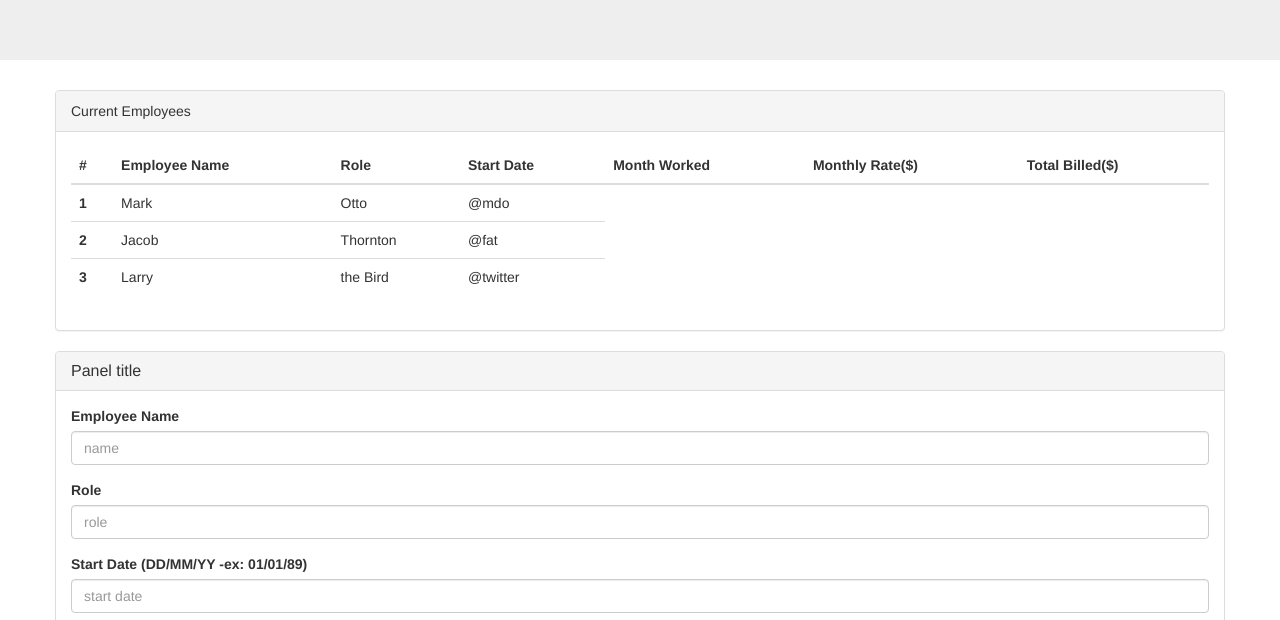
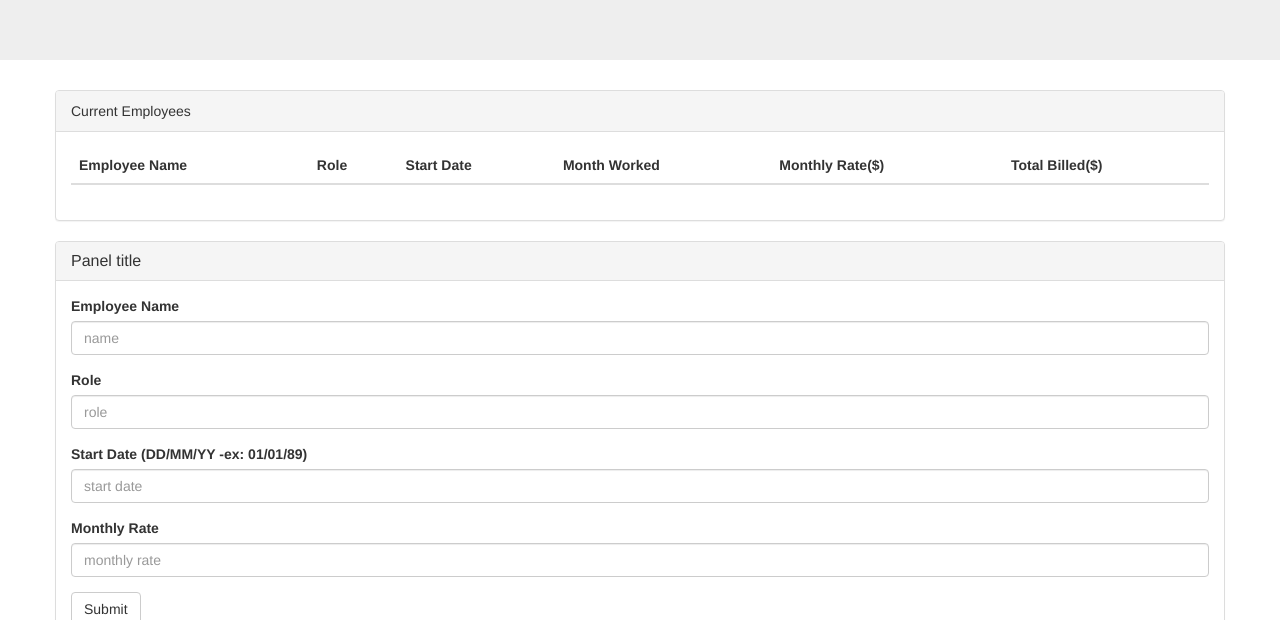
Before and after one commit to shirinR/TimeSheet, a plain HTML site: page index.html in a window 1280 px wide. Shown: the part 180-800 px from the top of the page. Drawn offline with nearby package versions, Linux system fonts and the light colour scheme; no server answers.

Commit message:
fourth push

```diff
--- a/assets/javascript/app.js
+++ b/assets/javascript/app.js
@@ -25,3 +25,23 @@ var config = {
 	});
 
   });
+
+  database.ref().on('child_added', function(snapshot){
+  	var data = snapshot.val();
+  	var name=data.name;
+  	var role=data.role;
+  	var start=data.start;
+  	var rate=data.rate;
+
+  	$("#tbody").append("<tr><td id='name'> " + name +
+        " </td><td id='email'> " + role +
+        " </td><td id='age'> " + start +
+        " </td><td id='comment'> " + rate + " </td></tr>");
+
+  	console.log(data.name);
+  	console.log(data.role);
+  	console.log(data.start);
+  	console.log(data.rate);
+  }, function(errorObject){
+  	console.log(errorObject);
+  });
--- a/index.html
+++ b/index.html
@@ -24,7 +24,7 @@
 			  	<table class="table">
 				  <thead>
 				    <tr>
-				      <th>#</th>
+
 				      <th>Employee Name</th>
 				      <th>Role</th>
 				      <th>Start Date</th>
@@ -33,25 +33,8 @@
 				         <th>Total Billed($)</th>
 				    </tr>
 				  </thead>
-				  <tbody>
-				    <tr>
-				      <th scope="row">1</th>
-				      <td>Mark</td>
-				      <td>Otto</td>
-				      <td>@mdo</td>
-				    </tr>
-				    <tr>
-				      <th scope="row">2</th>
-				      <td>Jacob</td>
-				      <td>Thornton</td>
-				      <td>@fat</td>
-				    </tr>
-				    <tr>
-				      <th scope="row">3</th>
-				      <td>Larry</td>
-				      <td>the Bird</td>
-				      <td>@twitter</td>
-				    </tr>
+				  <tbody id="tbody">
+
 				  </tbody>
 				</table>
 
```
